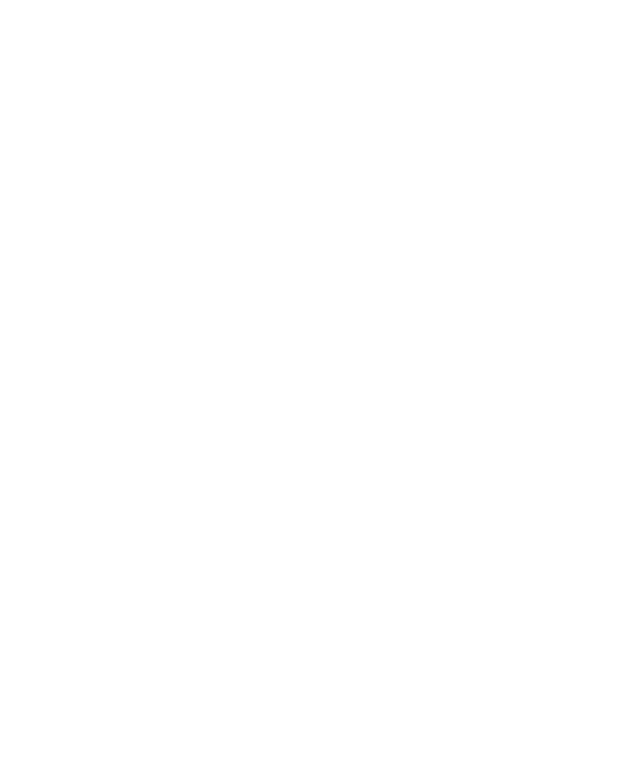
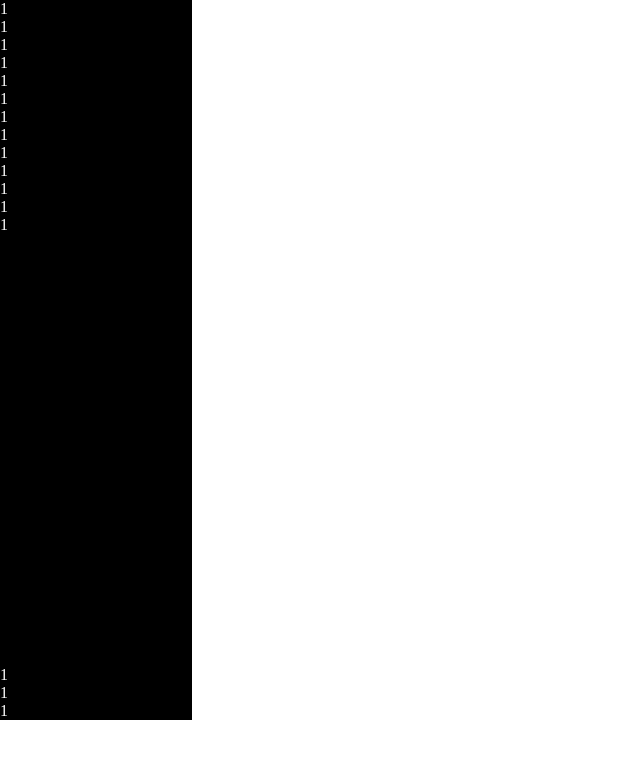
Before and after one commit to lapoceracchini/html-css-spotifyweb, a plain HTML site: page index.html in a window 1280 px wide. Shown: the whole page, without its empty margins (0-640 px from the left). Drawn offline with Linux system fonts and the light colour scheme.

Commit message:
header 1

```diff
--- a/index.html
+++ b/index.html
@@ -11,6 +11,35 @@
   </head>
 <!-- BODY -->
   <body>
+    <div class="container">
+      <div class="sidebar">
 
+        <section id="sidetop">
+          <ul>
+            <li>1</li>
+            <li>1</li>
+            <li>1</li>
+            <li>1</li>
+            <li>1</li>
+            <li>1</li>
+            <li>1</li>
+            <li>1</li>
+            <li>1</li>
+            <li>1</li>
+            <li>1</li>
+            <li>1</li>
+            <li>1</li>
+          </ul>
+        </section>
+
+        <section id="sidebottom">
+          <ul>
+            <li>1</li>
+            <li>1</li>
+            <li>1</li>
+          </ul>
+        </section>
+      </div>
+    </div>
   </body>
 </html>
--- a/style.css
+++ b/style.css
@@ -3,3 +3,29 @@
   padding: 0;
   box-sizing: border-box;
 }
+
+
+.container {
+  width: 100%;
+  height: 100vh;
+}
+
+.sidebar {
+  display: flex;
+  flex-direction: column;
+  justify-content: space-between;
+  width: 15%;
+  height: 90%;
+  color: white;
+/* DEBUG */
+  background-color: black;
+}
+
+
+/* RESPONSIVE */
+
+@media screen and max-width(321px) {
+  .sidebar {
+
+  }
+}
```
